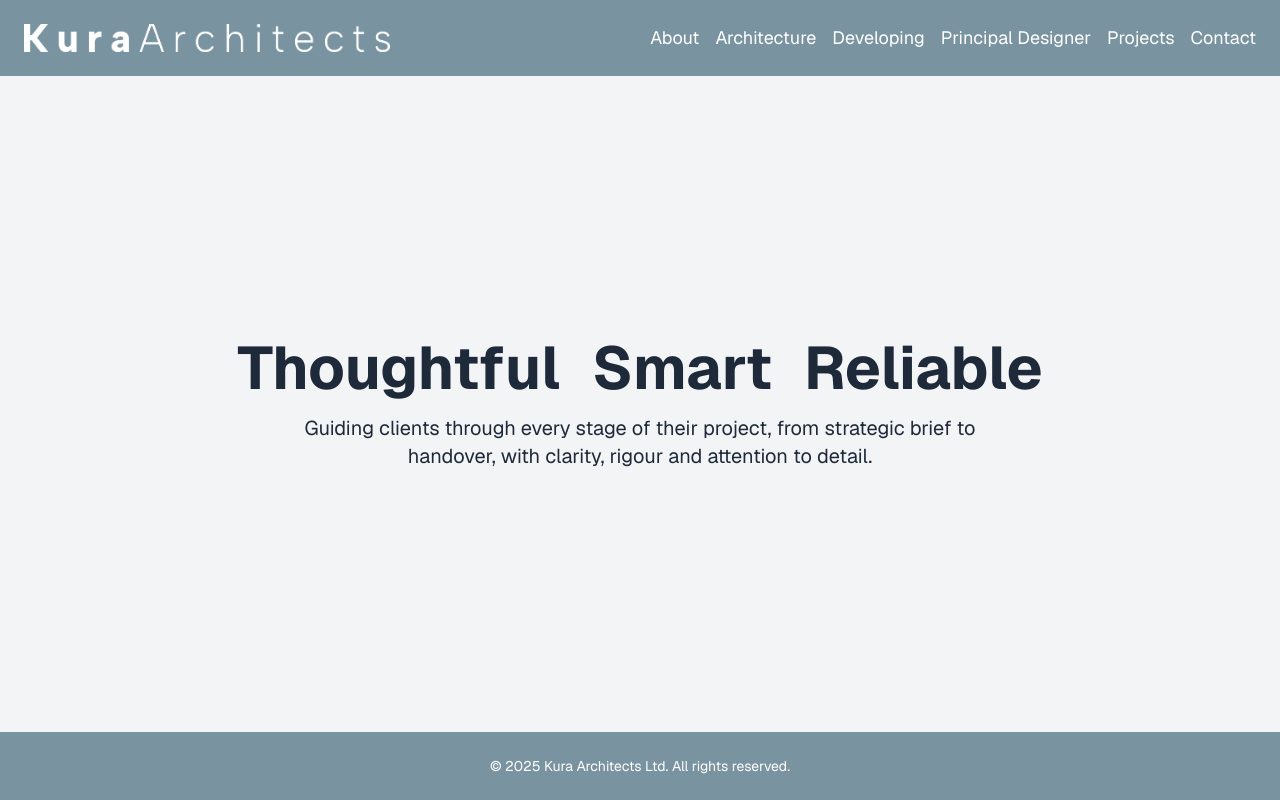
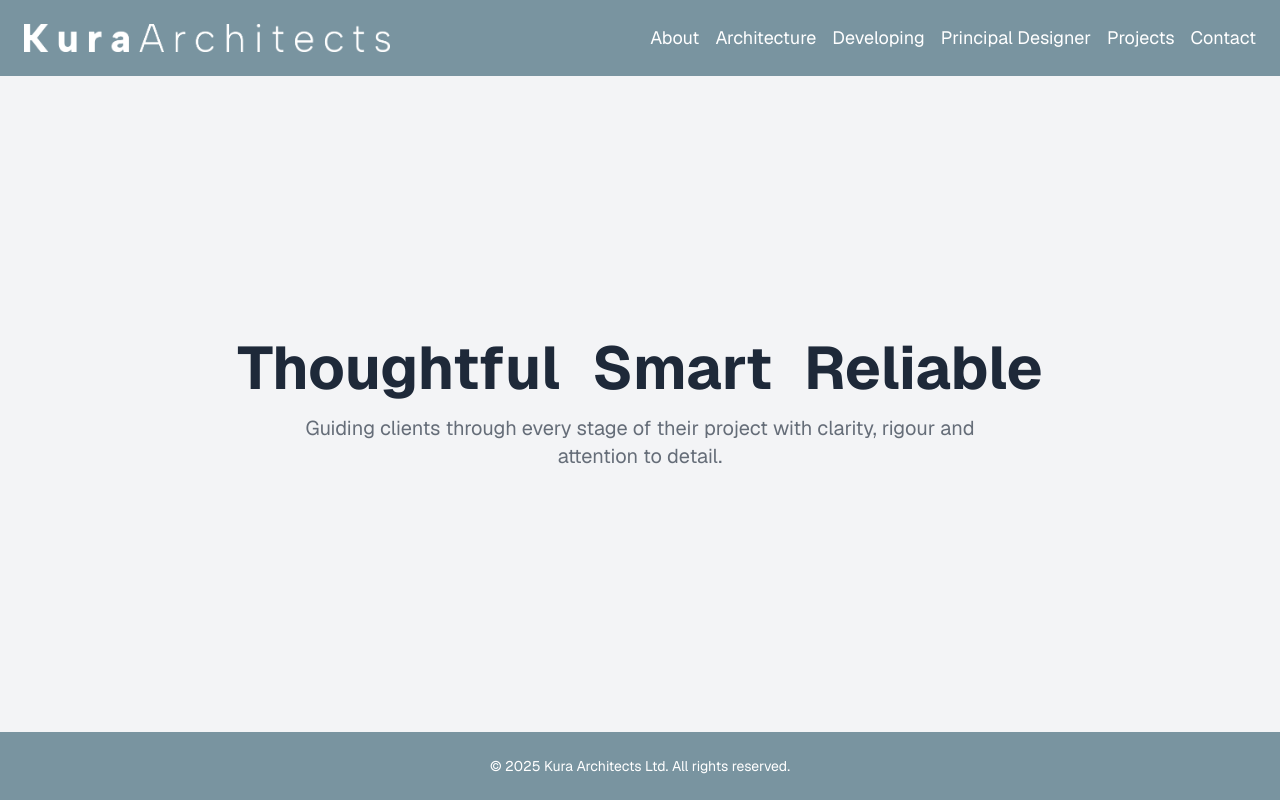
Before and after one commit to KuraArchitects/kura-architects-site, a Next.js app: page / in a window 1280 px wide. Built offline with nearby package versions, Linux system fonts and the light colour scheme.

Commit message:
timing updated

```diff
--- a/app/page.js
+++ b/app/page.js
@@ -50,7 +50,7 @@ export default function Page() {
                   hidden: { opacity: 0 },
                   visible: { opacity: 1 }
                 }}
-                transition={{ duration: 1.8 }}
+                transition={{ duration: 1.5 }}
               >
                 {word}
               </motion.span>
@@ -60,9 +60,9 @@ export default function Page() {
             className="text-lg md:text-xl max-w-2xl mx-auto"
             initial={{ opacity: 0 }}
             animate={{ opacity: 1 }}
-            transition={{ delay: 3.6, duration: 1 }}
+            transition={{ delay: 5, duration: 1 }}
           >
-            Guiding clients through every stage of their project, from strategic brief to handover, with clarity, rigour and attention to detail.
+            Guiding clients through every stage of their project with clarity, rigour and attention to detail.
           </motion.p>
         </div>
       </main>
```
